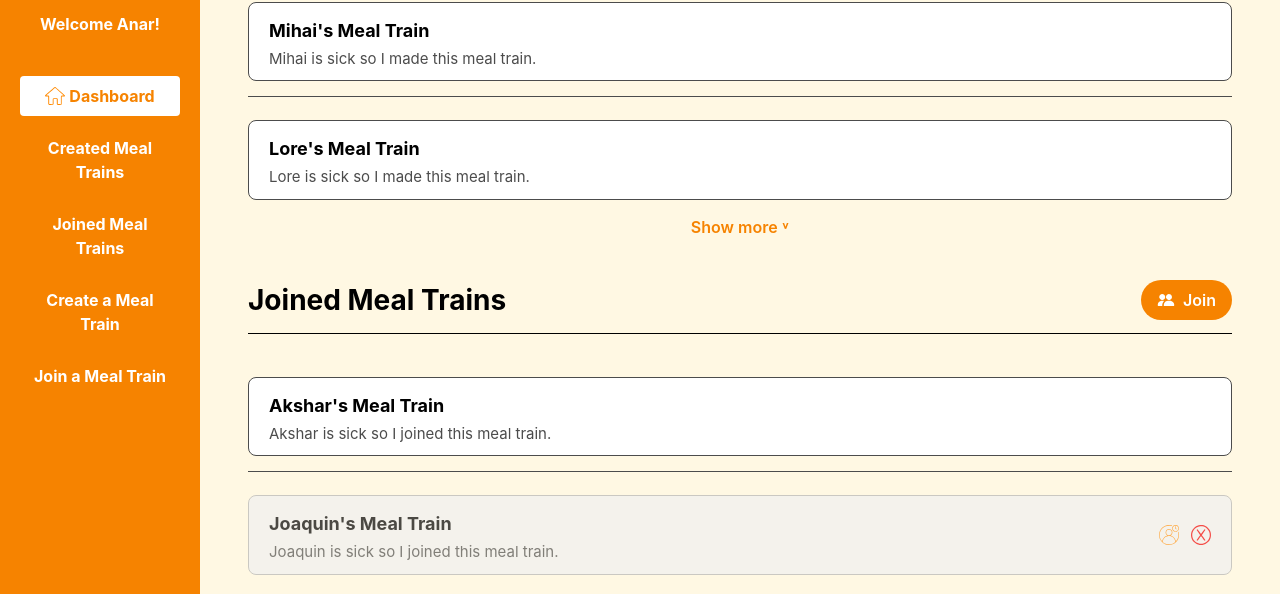
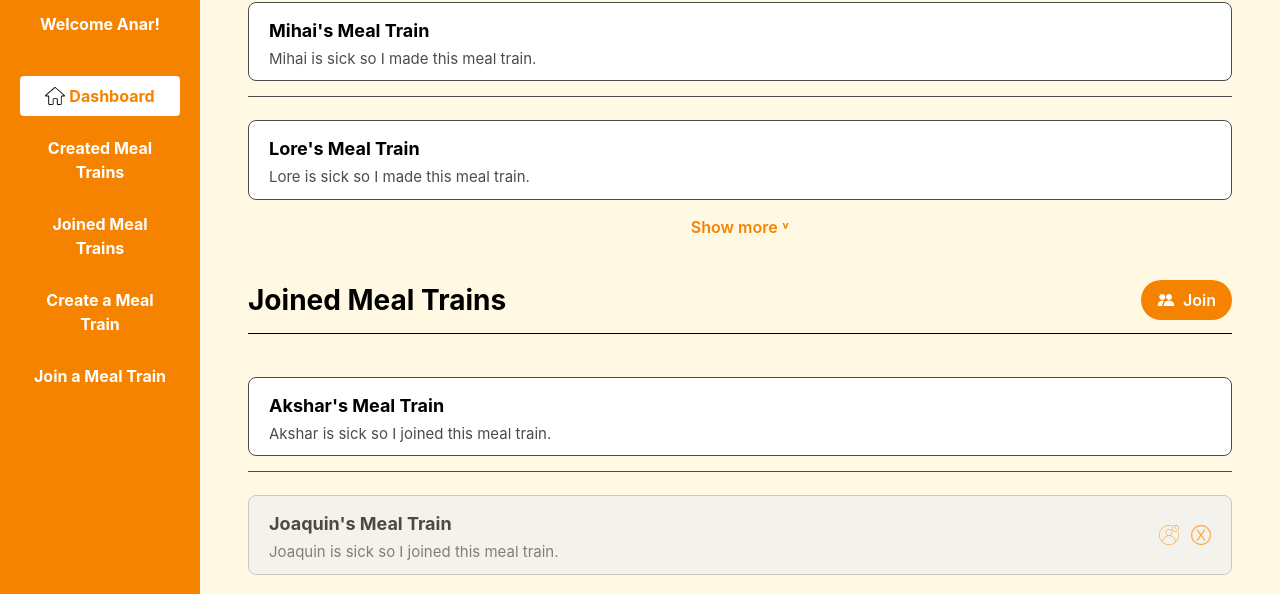
Before and after one commit to nhcarrigan-spring-2026-cohort/amber-wisteria, a React app in the folder frontend/: page /dashboard in a window 1280 px wide. Shown: the part 198-792 px from the top of the page. Built offline with nearby package versions, Linux system fonts and the light colour scheme; the HTML template or start-up script is replaced by a standard one.

Commit message:
Fix ESLint errors by cleaning unused props and moving HoverIcon constants to separate file

```diff
--- a/frontend/src/components/BackBtn.jsx
+++ b/frontend/src/components/BackBtn.jsx
@@ -7,11 +7,11 @@ export default function BackBtn({
 }) {
     return (
         <button
-            className="rounded-full border-none font-medium outline-none text-white bg-orange-500 w-8 h-8 cursor-pointer hover:scale-110 transition"
+            className={`rounded-full border-none font-medium outline-none text-white bg-orange-500 w-8 h-8 cursor-pointer hover:scale-110 transition ${className}`}
             onClick={onClick}
             {...props}
         >
             <BackBtnIcon />
         </button>
-    )
+    );
 }
--- a/frontend/src/components/CancelBtn.jsx
+++ b/frontend/src/components/CancelBtn.jsx
@@ -8,10 +8,10 @@ export default function CancelBtn({
     return (
         <button
             onClick={onClick}
-            className="rounded-full border-none outline-none font-medium text-white bg-red-500 w-8 h-8 cursor-pointer hover:scale-110 transition"
+            className={`rounded-full border-none outline-none font-medium text-white bg-red-500 w-8 h-8 cursor-pointer hover:scale-110 transition ${className}`}
             {...props}
         >
             <CancelBtnIcon />
         </button>
-    )
+    );
 }
--- a/frontend/src/components/Input.jsx
+++ b/frontend/src/components/Input.jsx
@@ -1,6 +1,4 @@
-
 export default function Input({
-    children,
     type,
     value,
     onChange,
@@ -17,5 +15,5 @@ export default function Input({
             placeholder={placeholder}
             {...props}
         />
-    )
+    );
 }
--- a/frontend/src/components/Label.jsx
+++ b/frontend/src/components/Label.jsx
@@ -1,11 +1,10 @@
 export default function Label({
     children,
     className = "self-start text-md text-gray-700 mb-2 font-semibold",
-    ...props
 }) {
     return (
         <label className={className}>
             {children}
         </label>
-    )
+    );
 }
--- /dev/null
+++ b/frontend/src/components/dashboard/HoverIcon.constants.js
@@ -0,0 +1,10 @@
+export const orangeFilter =
+  "brightness(0) saturate(100%) invert(57%) sepia(82%) saturate(2471%) hue-rotate(1deg) brightness(101%) contrast(101%)";
+
+export const purpleHover =
+  "brightness(0) saturate(100%) invert(17%) sepia(94%) saturate(7470%) hue-rotate(266deg) brightness(90%) contrast(102%)";
+
+export const redFilter =
+  "brightness(0) saturate(100%) invert(17%) sepia(93%) saturate(7480%) hue-rotate(356deg) brightness(92%) contrast(105%)";
+
+export const orangeFilterConst = orangeFilter;
--- a/frontend/src/components/dashboard/HoverIcon.jsx
+++ b/frontend/src/components/dashboard/HoverIcon.jsx
@@ -1,8 +1,7 @@
-const orangeFilter =
-  "brightness(0) saturate(100%) invert(57%) sepia(82%) saturate(2471%) hue-rotate(1deg) brightness(101%) contrast(101%)";
-
-const purpleHover =
-  "brightness(0) saturate(100%) invert(17%) sepia(94%) saturate(7470%) hue-rotate(266deg) brightness(90%) contrast(102%)";
+import {
+  orangeFilter,
+  purpleHover,
+} from "./HoverIcon.constants";
 
 export default function HoverIcon({
   src,
@@ -21,8 +20,3 @@ export default function HoverIcon({
     />
   );
 }
-
-export const redFilter =
-  "brightness(0) saturate(100%) invert(17%) sepia(93%) saturate(7480%) hue-rotate(356deg) brightness(92%) contrast(105%)";
-
-export const orangeFilterConst = orangeFilter;
```
